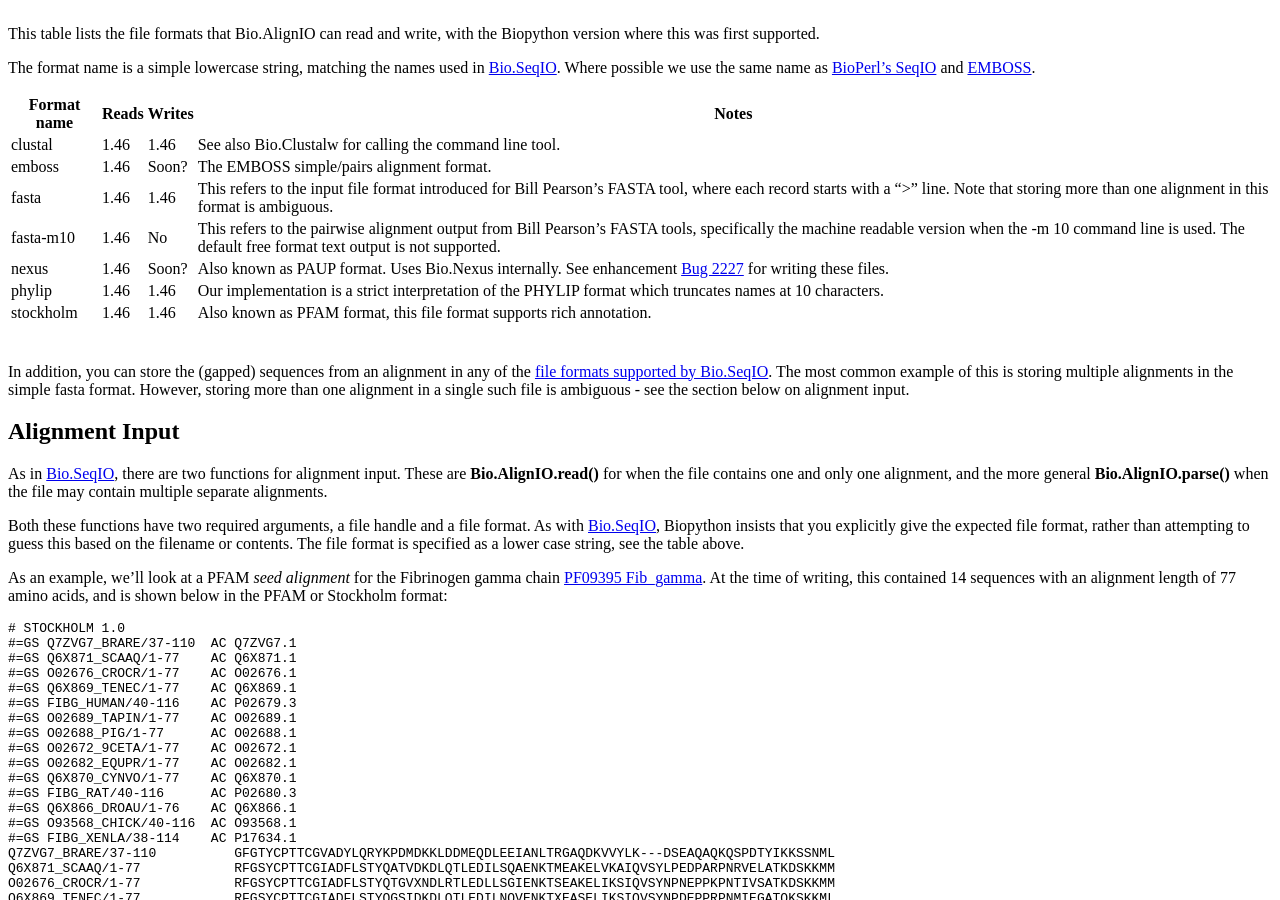
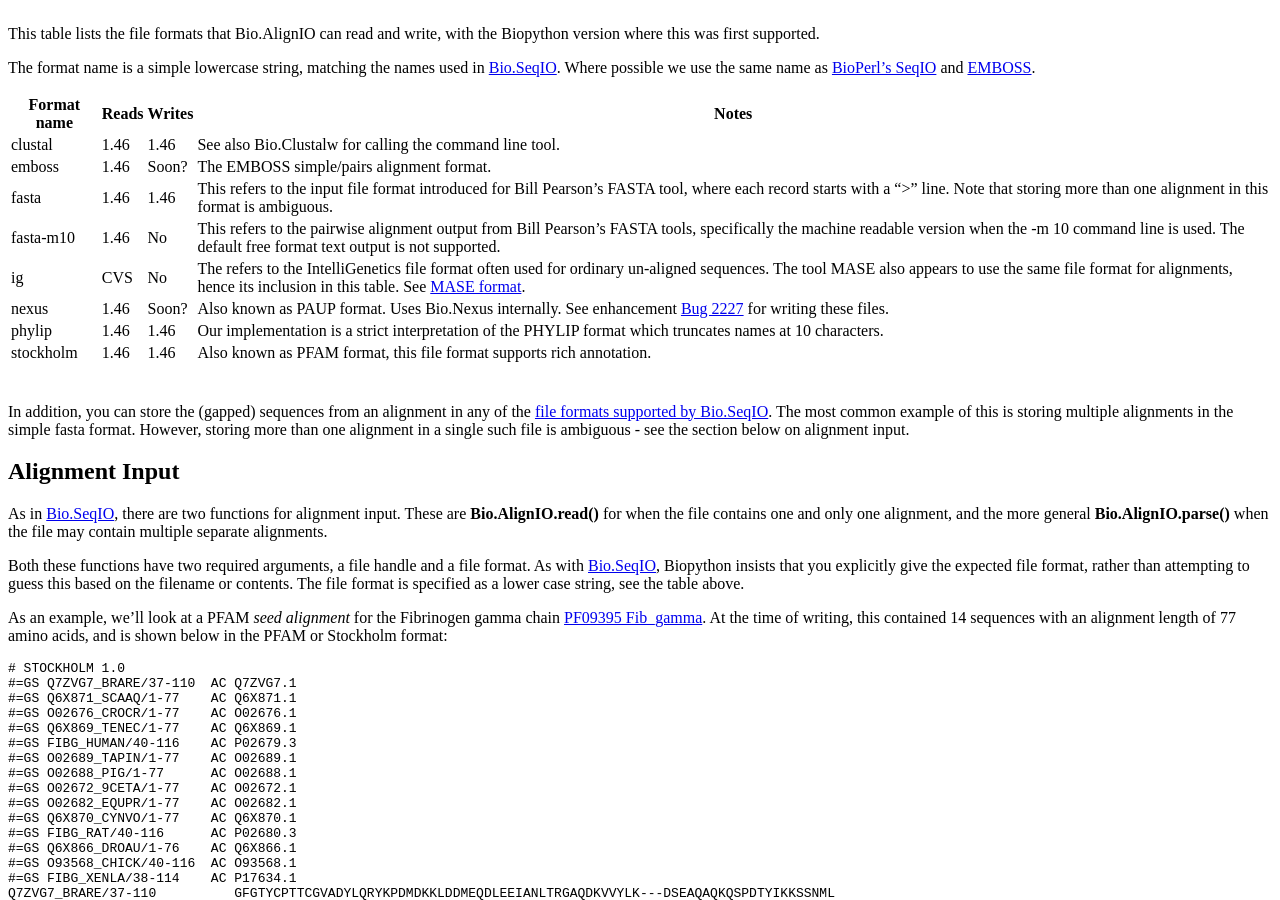
Before and after one commit to biopython/biopython.github.io, a Jekyll site: the page built from wiki/AlignIO.md, in a window 1280 px wide and 900 px high, scrolled down 467 px. Built offline with Jekyll 4.4.1, drawn with Linux system fonts in a browser that asks for light colours.

Commit message:
/* File Formats */ Inteligenetics or MASE format

```diff
--- a/wiki/AlignIO.md
+++ b/wiki/AlignIO.md
@@ -50,15 +50,16 @@ The format name is a simple lowercase string, matching the names used in
 [BioPerl's SeqIO](bp:HOWTO:SeqIO#Formats "wikilink") and
 [EMBOSS](http://emboss.sourceforge.net/docs/themes/SequenceFormats.html).
 
-| Format name | Reads | Writes | Notes                                                                                                                                                                                                              |
-|-------------|-------|--------|--------------------------------------------------------------------------------------------------------------------------------------------------------------------------------------------------------------------|
-| clustal     | 1.46  | 1.46   | See also Bio.Clustalw for calling the command line tool.                                                                                                                                                           |
-| emboss      | 1.46  | Soon?  | The EMBOSS simple/pairs alignment format.                                                                                                                                                                          |
-| fasta       | 1.46  | 1.46   | This refers to the input file format introduced for Bill Pearson's FASTA tool, where each record starts with a "&gt;" line. Note that storing more than one alignment in this format is ambiguous.                 |
-| fasta-m10   | 1.46  | No     | This refers to the pairwise alignment output from Bill Pearson's FASTA tools, specifically the machine readable version when the -m 10 command line is used. The default free format text output is not supported. |
-| nexus       | 1.46  | Soon?  | Also known as PAUP format. Uses Bio.Nexus internally. See enhancement [Bug 2227](http://bugzilla.open-bio.org/show_bug.cgi?id=2227) for writing these files.                                                       |
-| phylip      | 1.46  | 1.46   | Our implementation is a strict interpretation of the PHYLIP format which truncates names at 10 characters.                                                                                                         |
-| stockholm   | 1.46  | 1.46   | Also known as PFAM format, this file format supports rich annotation.                                                                                                                                              |
+| Format name | Reads | Writes | Notes                                                                                                                                                                                                                                                                  |
+|-------------|-------|--------|------------------------------------------------------------------------------------------------------------------------------------------------------------------------------------------------------------------------------------------------------------------------|
+| clustal     | 1.46  | 1.46   | See also Bio.Clustalw for calling the command line tool.                                                                                                                                                                                                               |
+| emboss      | 1.46  | Soon?  | The EMBOSS simple/pairs alignment format.                                                                                                                                                                                                                              |
+| fasta       | 1.46  | 1.46   | This refers to the input file format introduced for Bill Pearson's FASTA tool, where each record starts with a "&gt;" line. Note that storing more than one alignment in this format is ambiguous.                                                                     |
+| fasta-m10   | 1.46  | No     | This refers to the pairwise alignment output from Bill Pearson's FASTA tools, specifically the machine readable version when the -m 10 command line is used. The default free format text output is not supported.                                                     |
+| ig          | CVS   | No     | The refers to the IntelliGenetics file format often used for ordinary un-aligned sequences. The tool MASE also appears to use the same file format for alignments, hence its inclusion in this table. See [MASE format](bp:Mase_multiple_alignment_format "wikilink"). |
+| nexus       | 1.46  | Soon?  | Also known as PAUP format. Uses Bio.Nexus internally. See enhancement [Bug 2227](http://bugzilla.open-bio.org/show_bug.cgi?id=2227) for writing these files.                                                                                                           |
+| phylip      | 1.46  | 1.46   | Our implementation is a strict interpretation of the PHYLIP format which truncates names at 10 characters.                                                                                                                                                             |
+| stockholm   | 1.46  | 1.46   | Also known as PFAM format, this file format supports rich annotation.                                                                                                                                                                                                  |
 ||
 
 In addition, you can store the (gapped) sequences from an alignment in
```
Also changed, not shown: 1 other file.
